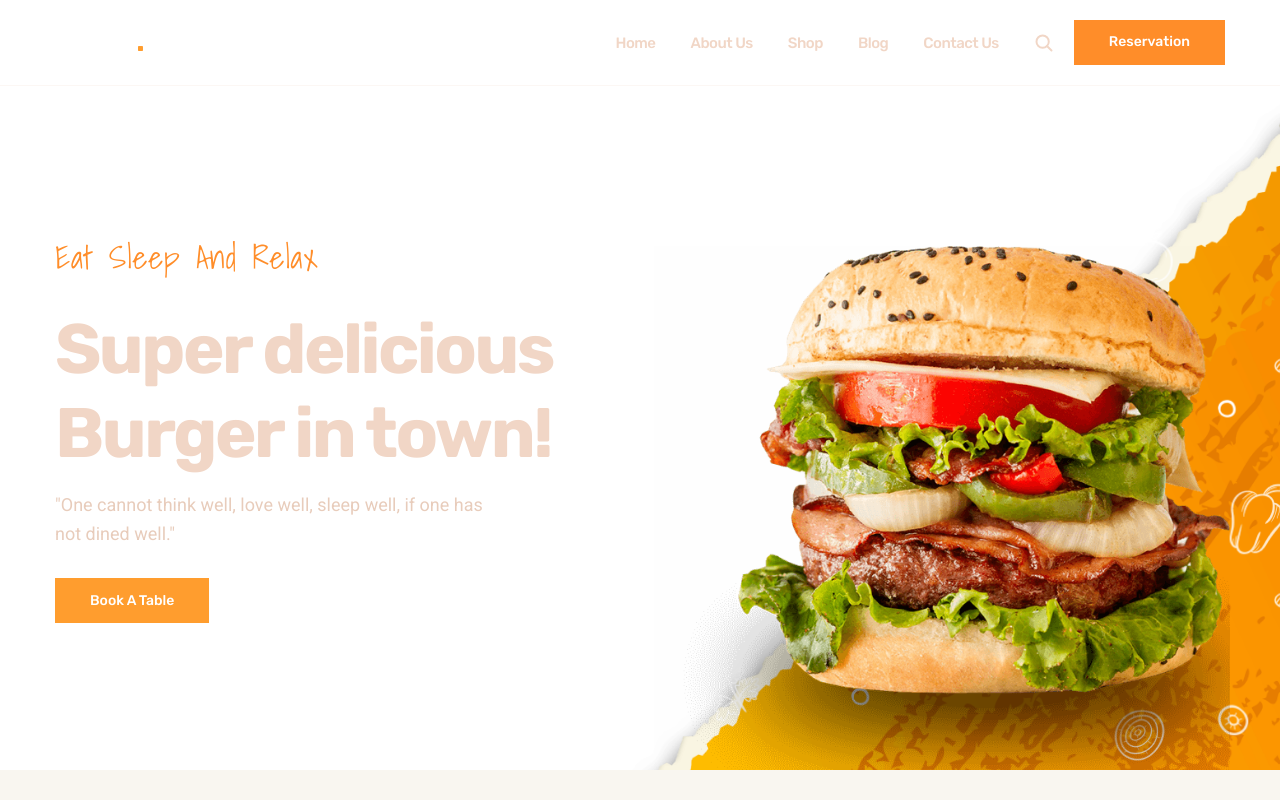
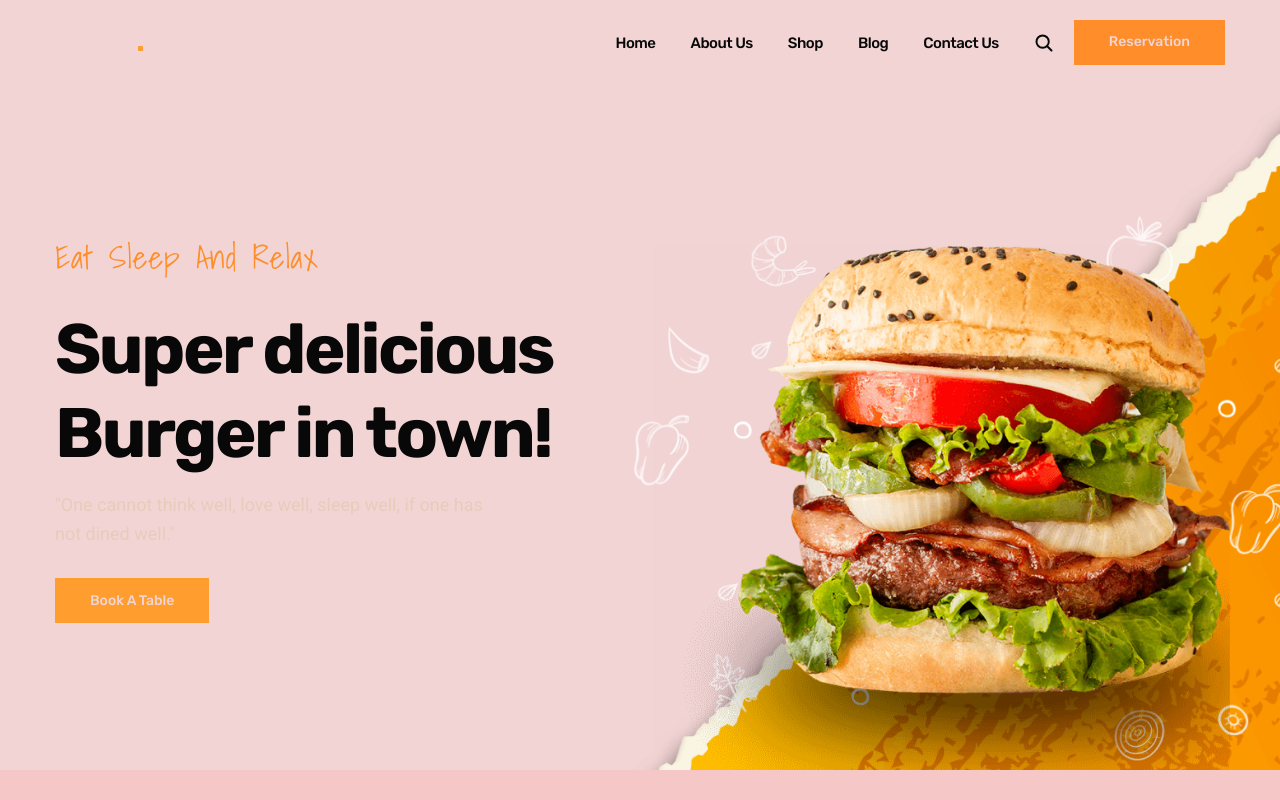
Before and after one commit to Irish051998/CWD-BATCH25-2023-PROJECT, a plain HTML site: page index.html in a window 1280 px wide. Shown: the top 800 px of the page. Drawn offline with nearby package versions, Linux system fonts and the light colour scheme.

Commit message:
Update style.css

```diff
--- a/assets/css/style.css
+++ b/assets/css/style.css
@@ -23,20 +23,20 @@
   --rich-black-fogra-29: hsl(210, 26%, 7%);
   --champagne-pink_20: hsla(23, 61%, 86%, 0.2);
   --independence_30: hsla(245, 17%, 29%, 0.3);
-  --gray-x-11-gray: hsl(0, 0%, 73%);
-  --champagne-pink: hsl(23, 61%, 86%);
-  --spanish-gray: hsl(0, 0%, 60%);
-  --sonic-silver: hsl(0, 0%, 47%);
+  --gray-x-11-gray: hsl(0, 0%, 0%);
+  --champagne-pink: hsl(0, 0%, 3%);
+  --spanish-gray: hsl(0, 0%, 0%);
+  --sonic-silver: hsl(0, 1%, 44%);
   --deep-saffron: hsl(32, 100%, 59%);
   --dark-orange: hsl(28, 100%, 58%);
   --desert-sand: hsl(23, 49%, 82%);
-  --isabelline: hsl(38, 44%, 96%);
-  --gainsboro: hsl(0, 0%, 87%);
+  --isabelline: hsl(0, 69%, 87%);
+  --gainsboro: hsl(0, 69%, 87%);
   --tangerine: hsl(31, 84%, 50%);
   --cinnabar: hsl(3, 90%, 55%);
-  --black_95: hsla(0, 0%, 0%, 0.95);
-  --cultured: hsl(0, 0%, 93%);
-  --white: hsl(0, 0%, 100%);
+  --black_95: hsla(0, 59%, 87%, 0.95);
+  --cultured: hsl(0, 0%, 2%);
+  --white: hsl(0, 52%, 89%);
   --black: hsl(0, 0%, 0%);
   --onyx: hsl(0, 0%, 27%);
 
```
